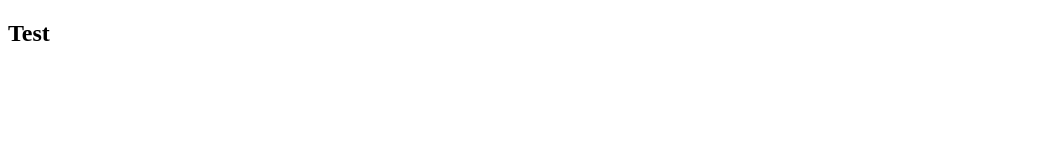
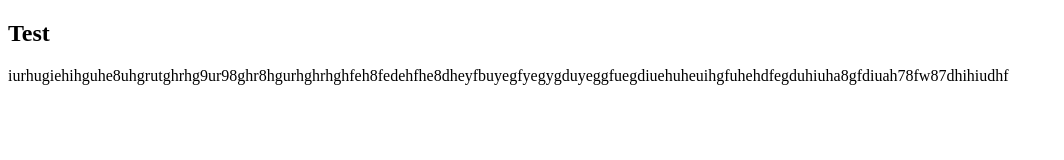
Before and after one commit to BVED34/Project2, a plain HTML site: page index.html in a window 1280 px wide. Shown: the whole page, without its empty margins (0-1064 px from the left). Drawn offline with Linux system fonts and the light colour scheme.

Commit message:
Update index.html

```diff
--- a/index.html
+++ b/index.html
@@ -7,5 +7,6 @@
 </head>
 <body>
     <h2>Test</h2>
+    <p>iurhugiehihguhe8uhgrutghrhg9ur98ghr8hgurhghrhghfeh8fedehfhe8dheyfbuyegfyegygduyeggfuegdiuehuheuihgfuhehdfegduhiuha8gfdiuah78fw87dhihiudhf</p>
 </body>
 </html>
```
